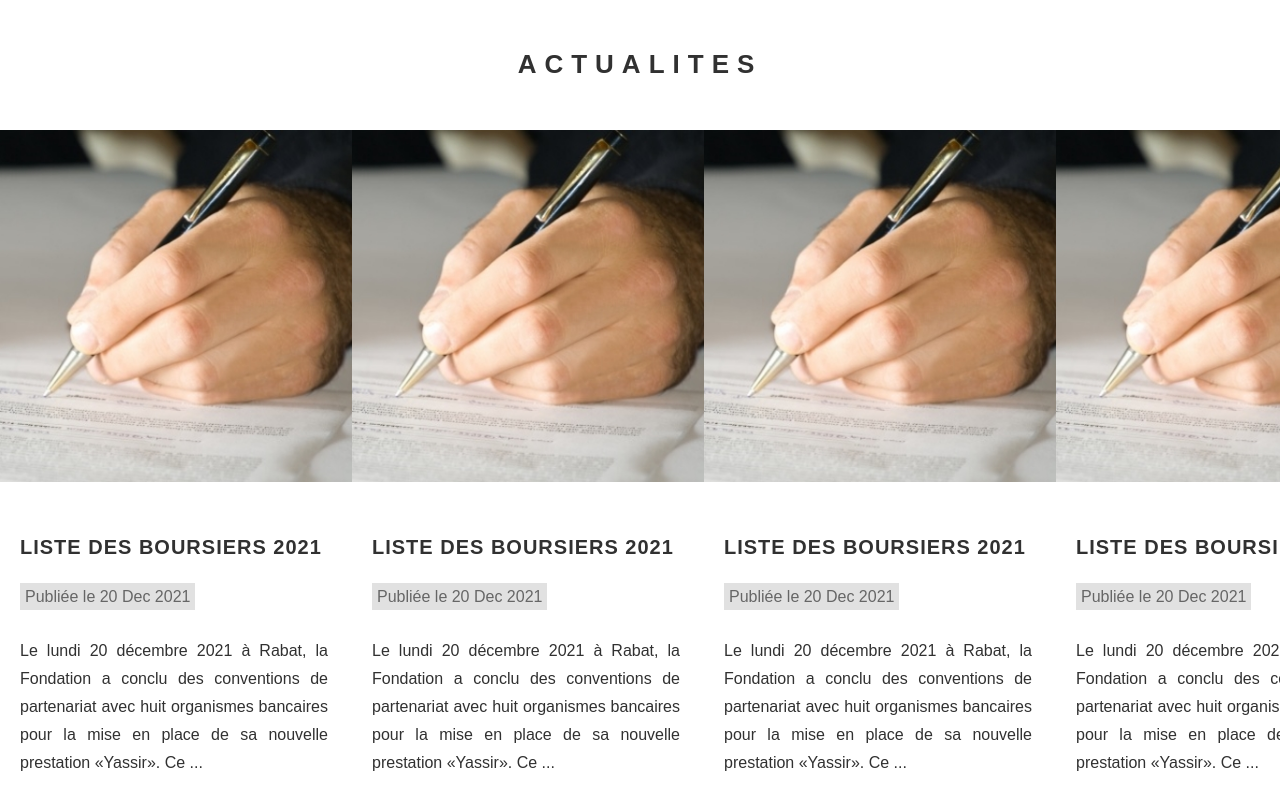
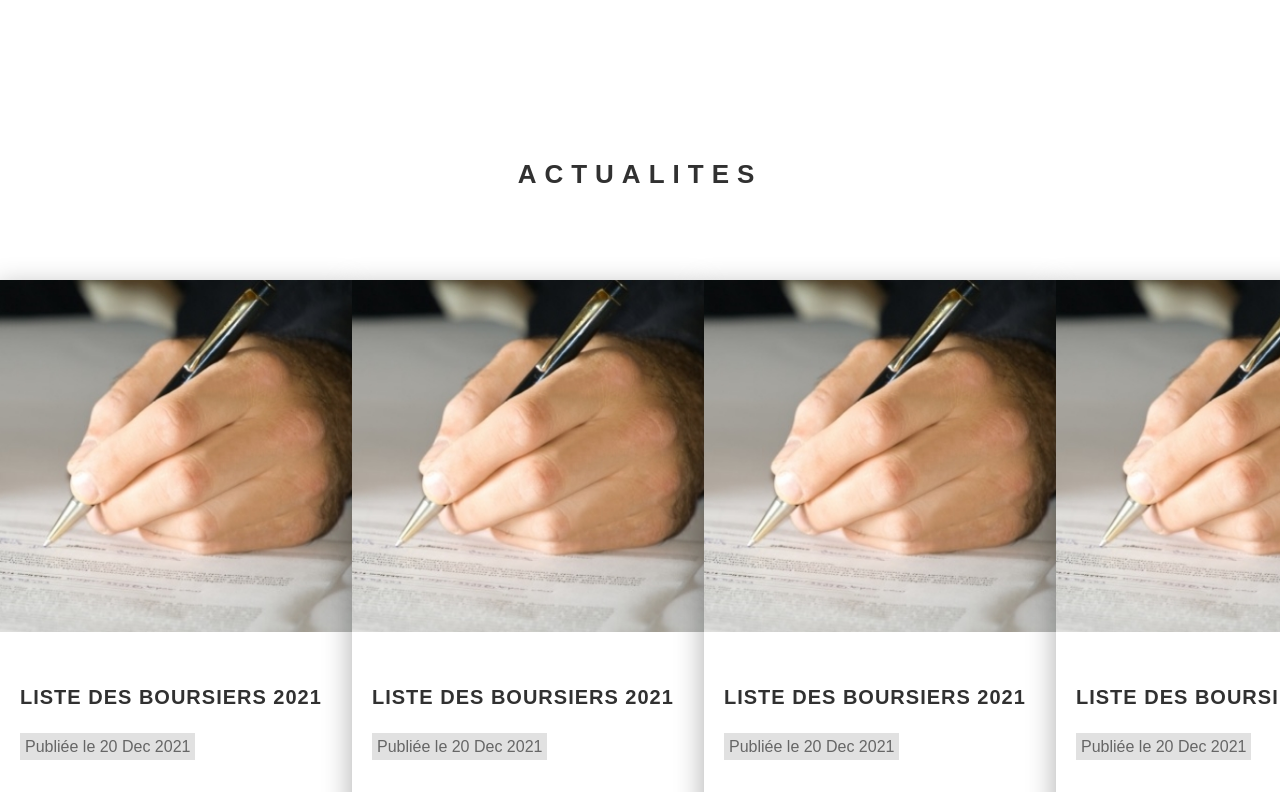
Before and after one commit to AACHOURMOHAMED/site-de-Rayoune-de-maroc, a React (Create React App) app: page /Accueil in a window 1280 px wide. Shown: the part 1980-2772 px from the top of the page. Built offline with nearby package versions, Linux system fonts and the light colour scheme.

Commit message:
saving on github

```diff
--- a/src/App.css
+++ b/src/App.css
@@ -272,13 +272,17 @@ margin-top: -10px;
 #showcase-event .content-card{
 display: flex;
 justify-content: space-around;
+margin-bottom: 50px;
 }
 
 #showcase-event .content-card .card .content{
   margin-top: -20px;
+
 }
 
-.text-a{
+#showcase-event .text-a{
+  margin-top: 120px;
+  margin-bottom: 40px;
   text-align: center;
   padding: 50px;
   font-family: var(--primary-font);
--- a/src/components/Accueil.js
+++ b/src/components/Accueil.js
@@ -342,10 +342,10 @@ export const Accueil = () => {
 
 
                 </div>
-              <h1 className='voir'>VOIR +</h1>
+
             </div>
 
-
+            <h1 className='voir'>VOIR +</h1>
         </did>
 
         {/*End section event */}
--- a/src/components/Card.css
+++ b/src/components/Card.css
@@ -1,6 +1,7 @@
 :root{
     --primary-color :#EC0928;
-    --primary-font : 'Montserrat' , sans-serif
+    --primary-font : 'Montserrat' , sans-serif;
+    --primary-shadow: -3px 5px 25px 0px rgba(0,0,0,0.28);
 
 }
 
@@ -10,6 +11,7 @@
     font-family: var(--primary-font);
     line-height: 50px;
     background-color: white;
+    box-shadow: var(--primary-shadow);
 }
 
 
@@ -25,4 +27,5 @@
     display: flex;
     justify-content: space-between;
     margin-bottom: 50px;
+    box-shadow: var(--primary-shadow);
 }
```
